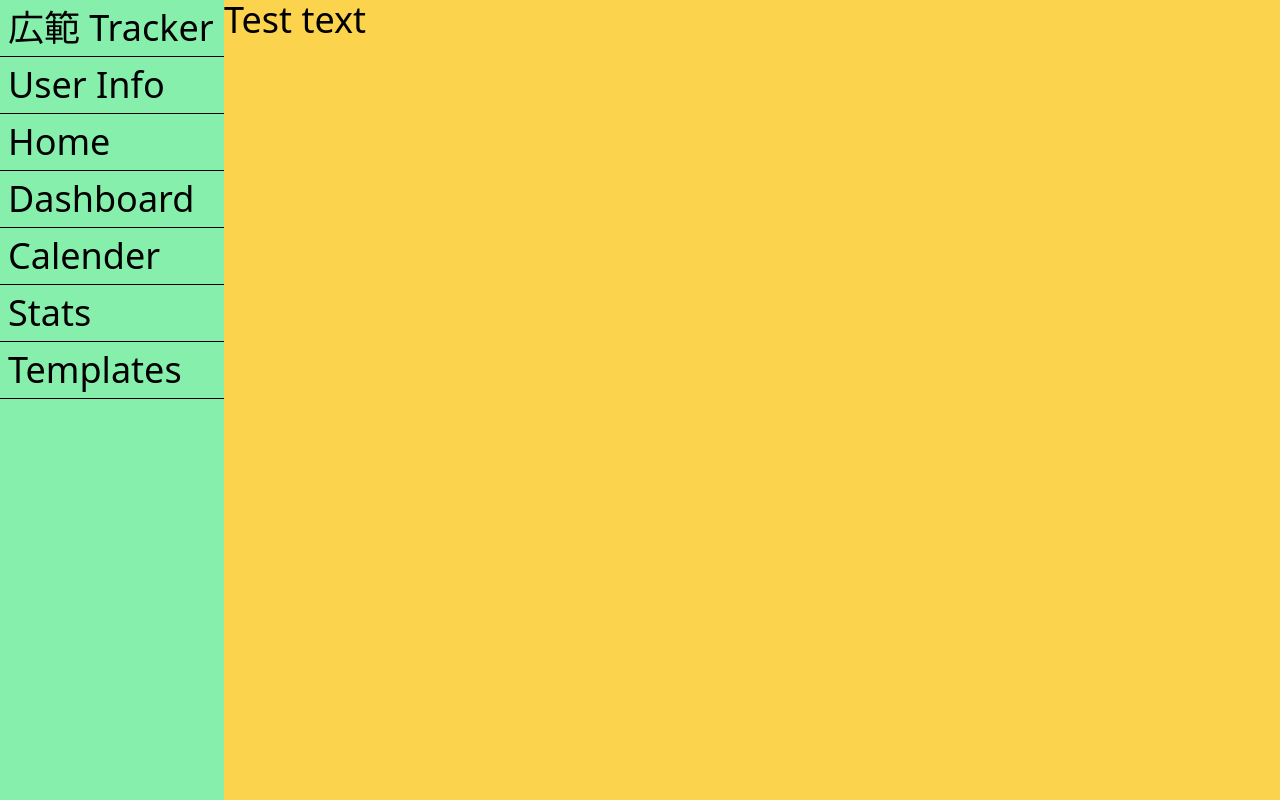
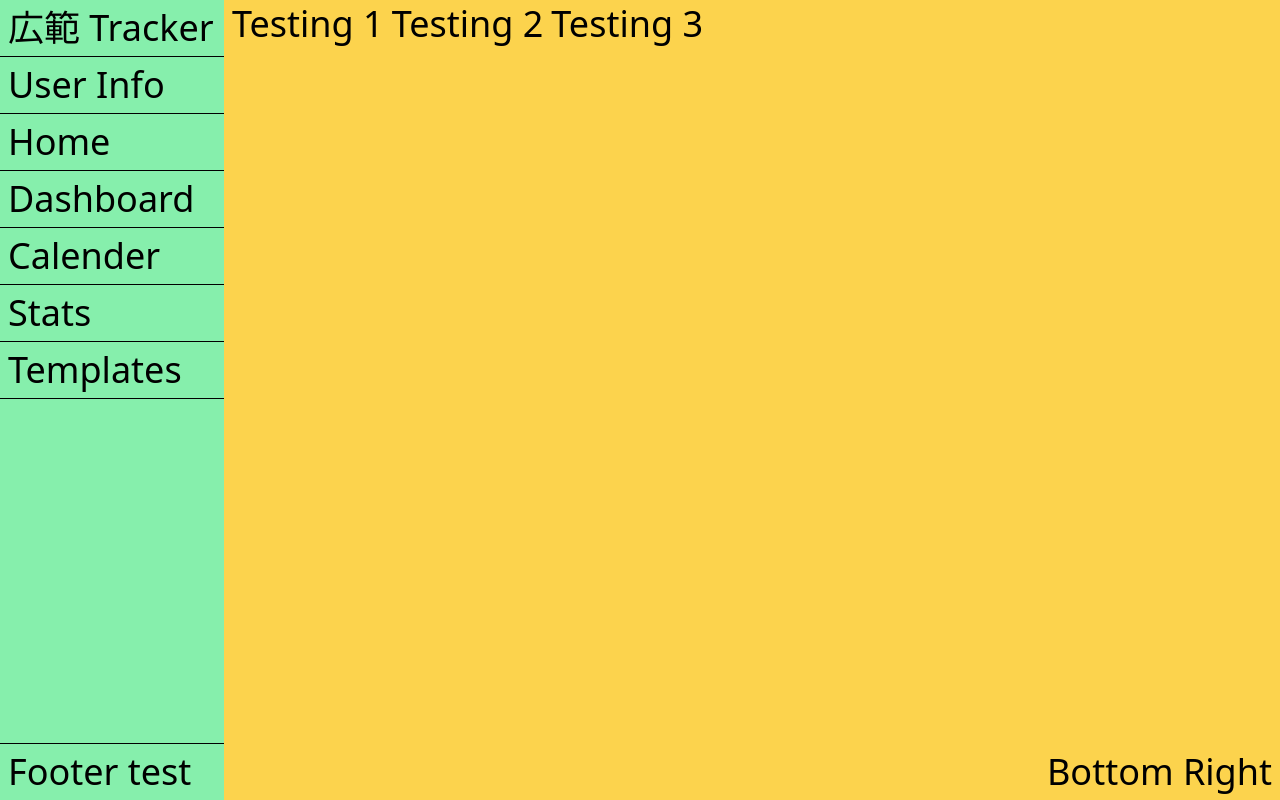
Before and after one commit to austinbarrows/kouhan-tracker, a Next.js app: page / in a window 1280 px wide. Built offline with nearby package versions, Linux system fonts and the light colour scheme.

Commit message:
Modify sidebar to support footer; add more test code and some size modifications to the index file, including the new footer and Main components

```diff
--- a/components/sidebar/sidebar.js
+++ b/components/sidebar/sidebar.js
@@ -1,6 +1,6 @@
 export default function Sidebar({ children }) {
   return (
-    <div className="top-0 left-0 h-screen w-56 bg-green-300 float-left p-0 break-words">
+    <div className="relative top-0 left-0 h-screen w-56 bg-green-300 float-left p-0 break-words flex-none">
       {children}
     </div>
   );
--- a/components/sidebar/sidebaritem.js
+++ b/components/sidebar/sidebaritem.js
@@ -1,7 +1,10 @@
-export default function SidebarItem({ children }) {
-  return (
-    <div className="border-solid border-black border-b pl-2 py-2">
-      {children}
-    </div>
-  );
+export default function SidebarItem({ children, footer }) {
+  let className = "border-solid border-black pl-2 py-2";
+  if (footer) {
+    className += " border-t";
+  } else {
+    className += " border-b";
+  }
+
+  return <div className={className}>{children}</div>;
 }
--- a/pages/index.js
+++ b/pages/index.js
@@ -3,10 +3,12 @@ import Image from "next/image";
 import Sidebar from "../components/sidebar/sidebar";
 import SidebarItem from "../components/sidebar/sidebaritem";
 import SidebarHeader from "../components/sidebar/sidebarheader";
+import SidebarFooter from "../components/sidebar/sidebarfooter";
+import Main from "../components/main";
 
 export default function Home() {
   return (
-    <div className="text-4xl">
+    <div className="text-4xl h-screen w-screen w-full flex">
       <Head>
         <title>Kouhan Tracker</title>
         <meta
@@ -23,10 +25,18 @@ export default function Home() {
         <SidebarItem>Calender</SidebarItem>
         <SidebarItem>Stats</SidebarItem>
         <SidebarItem>Templates</SidebarItem>
+        <SidebarFooter>Footer test</SidebarFooter>
       </Sidebar>
-      <div className="bg-amber-300 h-screen max-h-full overflow-clip break-words object-fill">
-        Test text
-      </div>
+      <Main>
+        <div className="pl-2 pt-1 pb-2 h-24 flex-none">Testing 1</div>
+        <div className="object-none object-right pl-2 pt-1 flex-none h-24 ">
+          Testing 2
+        </div>
+        <div className="pl-2 pt-1 flex-none h-24 ">Testing 3</div>
+        <div className="p-2 flex-none absolute bottom-0 right-0">
+          Bottom Right
+        </div>
+      </Main>
     </div>
   );
 }
```
